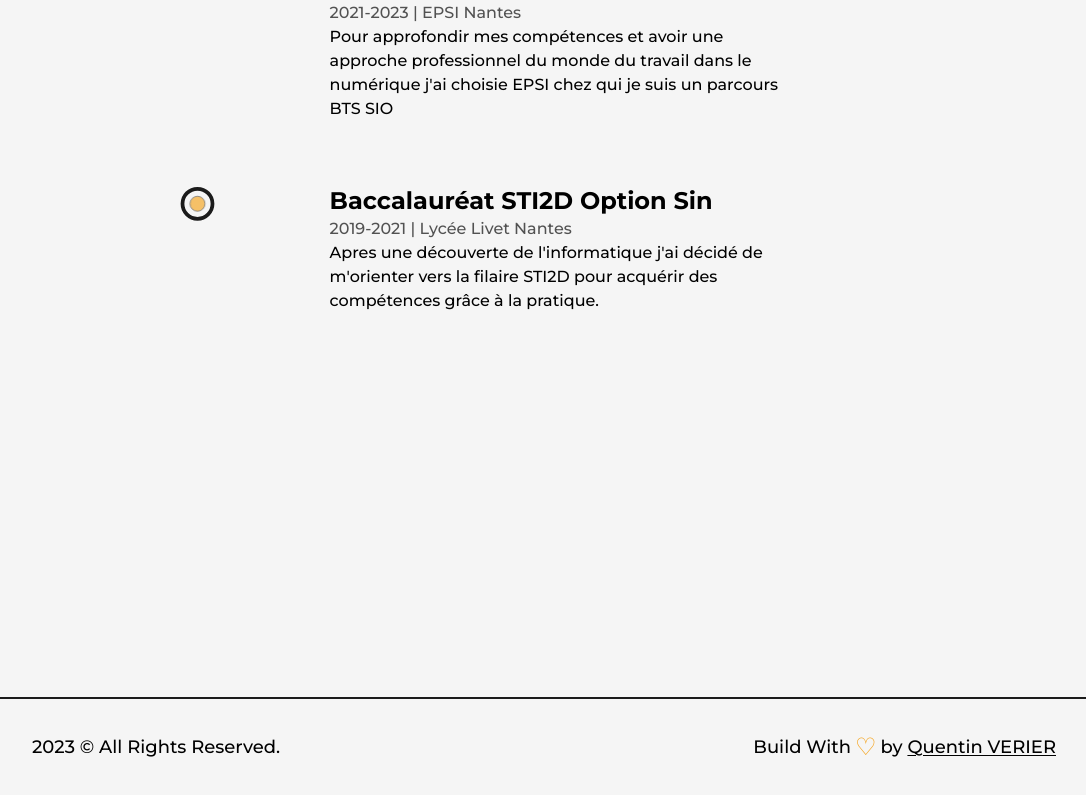
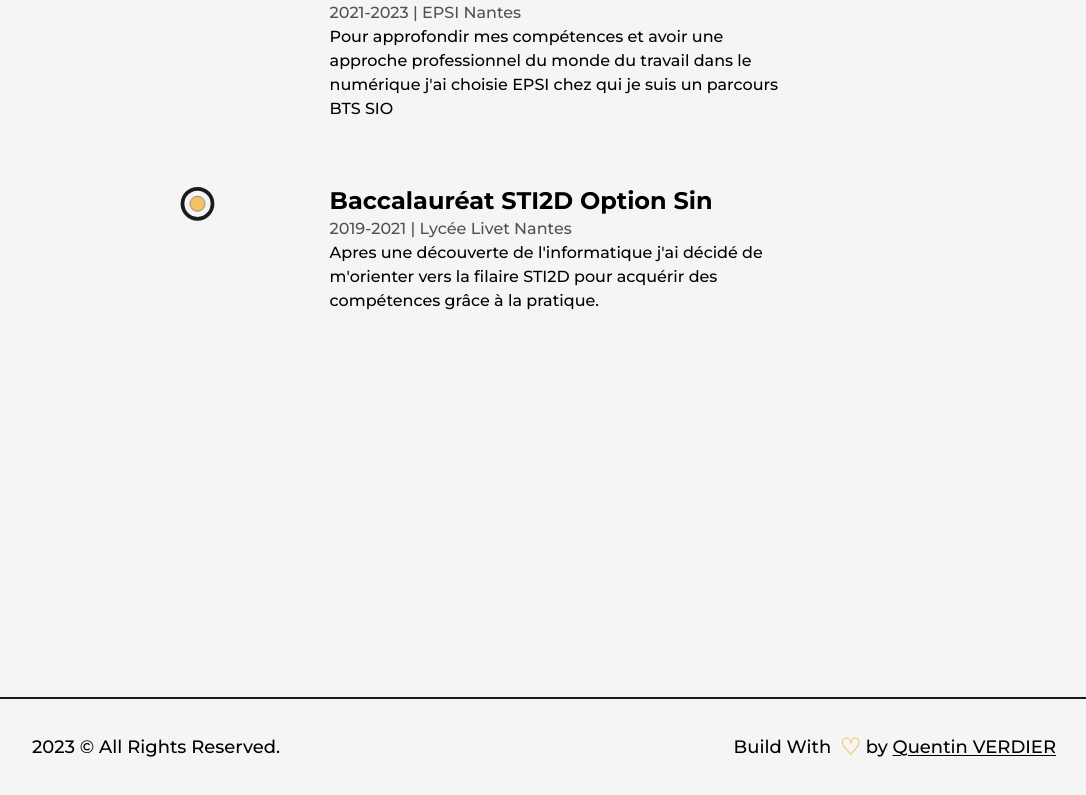
Before and after one commit to QuentinVdr/Portfolio, a Next.js app: page / in a window 1280 px wide. Shown: the part 4767-5562 px from the top of the page, without its empty margins (96-1182 px from the left). Built offline with nearby package versions, Linux system fonts and the light colour scheme.

Commit message:
🐛 Fix footer issue

```diff
--- a/src/components/Footer.js
+++ b/src/components/Footer.js
@@ -1,5 +1,4 @@
 import Link from "next/link";
-import React from "react";
 import Layout from "./Layout";
 
 const Footer = () => {
@@ -9,9 +8,12 @@ const Footer = () => {
     font-medium text-lg dark:text-light dark:border-light sm:text-base"
     >
       <Layout className="py-8 flex items-center justify-between lg:flex-col lg:py-6">
-        <span>{new Date().getFullYear()} &copy; All Rights Reserved.</span>
+        <span>2023 &copy; All Rights Reserved.</span>
         <div className="flex items-center lg:py-2">
-          Build With <span className="text-primary dark:text-primaryDark text-2xl px-1">&#9825;</span>
+          Build With&nbsp;
+          <span className="text-primary dark:text-primaryDark text-2xl px-1">
+            &#9825;
+          </span>
           by&nbsp;
           <Link
             href="https://github.com/QuentinVdr"
@@ -19,7 +21,7 @@ const Footer = () => {
             underline-offset-2"
             target={"_blank"}
           >
-            Quentin VERIER
+            Quentin VERDIER
           </Link>
         </div>
       </Layout>
```
